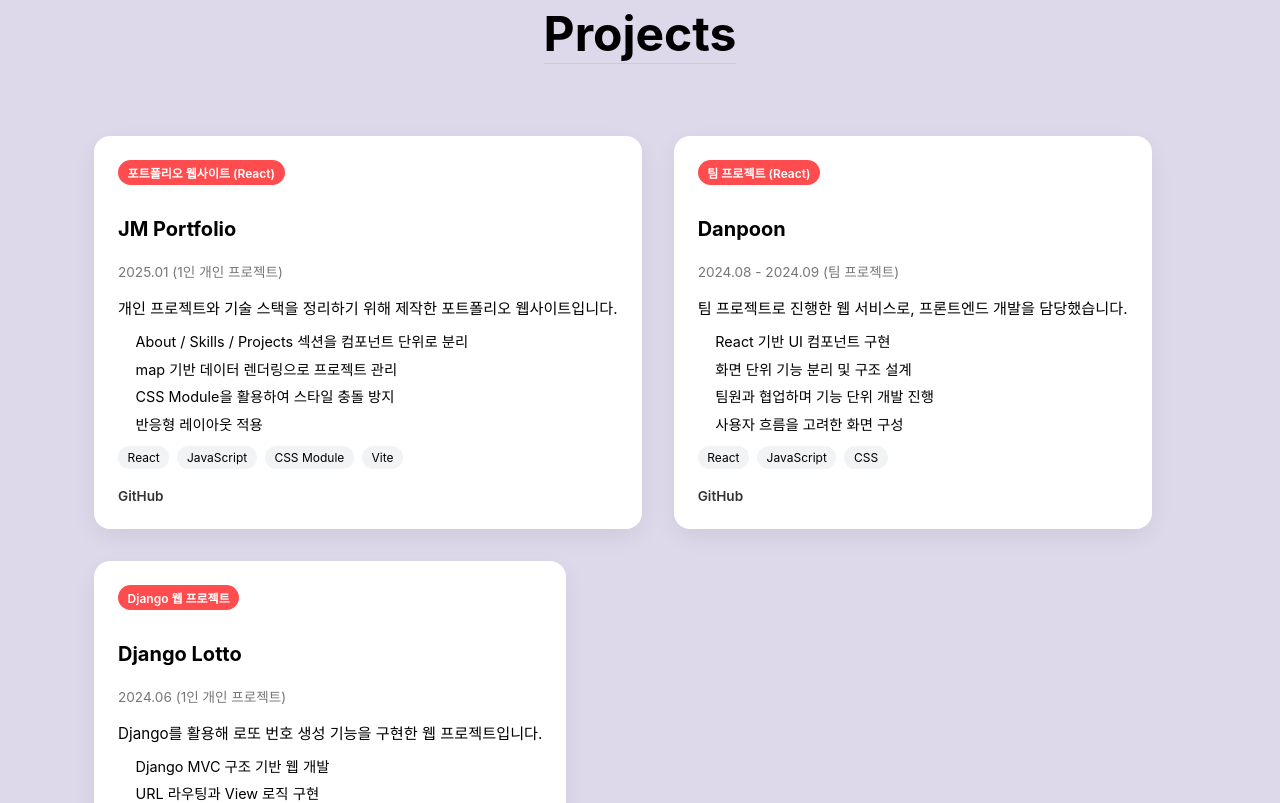
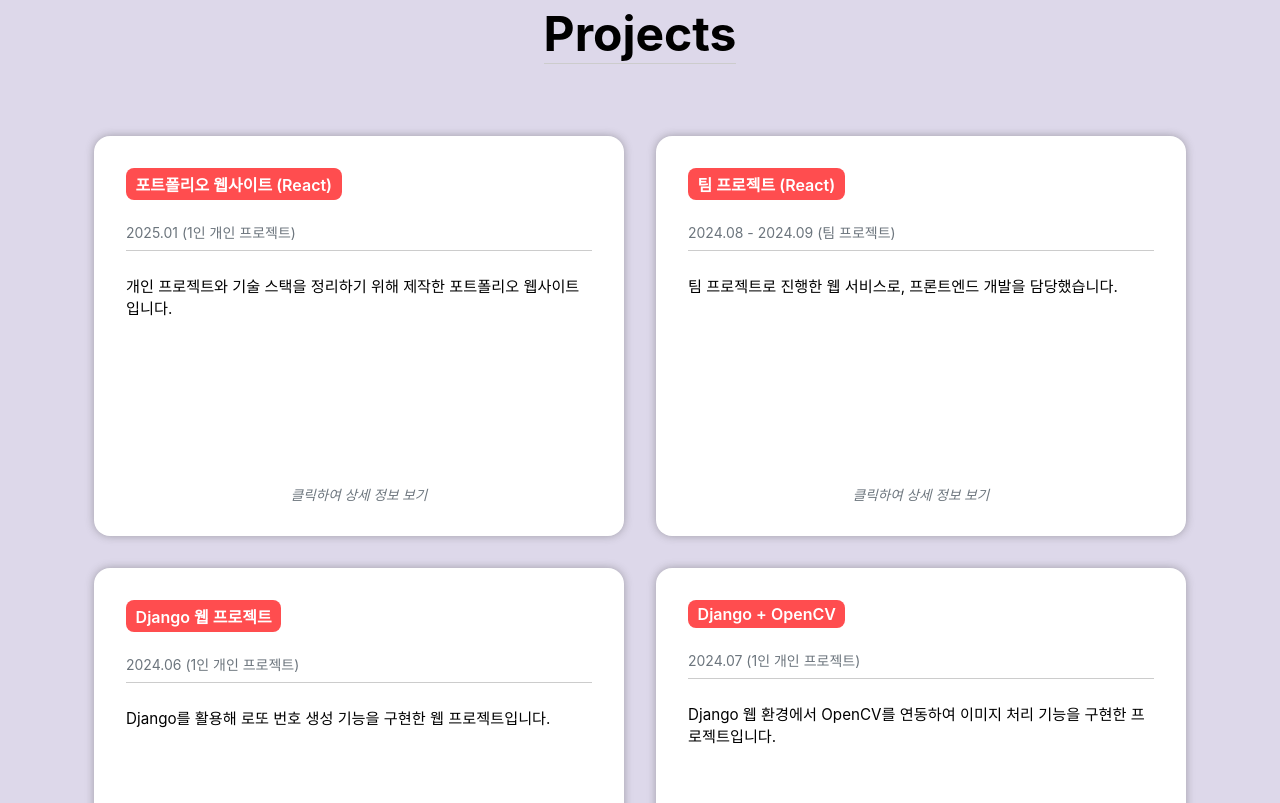
Before and after one commit to jjungming/jm_portfolio, a React (Create React App) app: page / in a window 1280 px wide. Shown: the part 2200-3003 px from the top of the page. Built offline with nearby package versions, Linux system fonts and the light colour scheme.

Commit message:
Card flip

```diff
--- a/src/components/sections/Projects/Projects.jsx
+++ b/src/components/sections/Projects/Projects.jsx
@@ -1,4 +1,4 @@
-import React from 'react';
+import React, { useState } from 'react';
 import styles from './Projects.module.css';
 import SectionTitle from '../../common/SectionTitle/SectionTitle';
 import projects from '../../../data/projects';
@@ -6,6 +6,15 @@ import projects from '../../../data/projects';
 
 /* projects.js 데이터를 기반으로 카드 리스트 출력 */
 const Projects = () => {
+  const [flippedCards, setFlippedCards] = useState({});
+
+  const handleCardClick = (projectId) => {
+    setFlippedCards((prev) => ({
+      ...prev,
+      [projectId]: !prev[projectId]
+    }));
+  };
+
   return (
     <section id="projects" className={styles.projectsContainer}>
 
@@ -15,23 +24,23 @@ const Projects = () => {
 
         <div className={styles.projectList}>
           {projects.map((project) => (
-            <article key={project.id} className={styles.card}>
-              {/* 이미지
-              <img
-                src={project.image}
-                alt={project.title}
-                className={styles.thumbnail}
-              /> */}
+            <article
+              key={project.id}
+              className={`${styles.card} ${flippedCards[project.id] ? styles.flipped : ''}`}
+              onClick={() => handleCardClick(project.id)}
+            >
+              {/* 앞면 */}
+              <div className={styles.cardFront}>
+                <span className={styles.badge}>{project.badge}</span>
+                <p className={styles.period}>{project.period}</p>
+                <p className={styles.description}>{project.description}</p>
+                <div className={styles.clickHint}>클릭하여 상세 정보 보기</div>
+              </div>
 
-              {/* 뱃지 */}
-              <span className={styles.badge}>{project.badge}</span>
-
-              {/* 제목 */}
+              {/* 뒷면 */}
+              <div className={styles.cardBack}>
                 <h3 className={styles.projectTitle}>{project.title}</h3>
-              <p className={styles.period}>{project.period}</p>
-
-              {/* 설명 */}
-              <p className={styles.description}>{project.description}</p>
+                <p className={styles.subtitle}>{project.subtitle}</p>
 
                 {/* 핵심 포인트 */}
                 <ul className={styles.highlights}>
@@ -55,9 +64,11 @@ const Projects = () => {
                     href={project.links.github}
                     target="_blank"
                     rel="noopener noreferrer"
+                    onClick={(e) => e.stopPropagation()}
                   >
                     GitHub
                   </a>
+                </div>
               </div>
             </article>
           ))}
--- a/src/components/sections/Projects/Projects.module.css
+++ b/src/components/sections/Projects/Projects.module.css
@@ -20,15 +20,50 @@
 }
 
 .card {
-    background: #ffffff;
-    border-radius: 16px;
-    padding: 1.5rem;
-    box-shadow: 0 8px 24px rgba(0, 0, 0, 0.06);
-    transition: transform 0.25s ease, box-shadow 0.25s ease;
+    position: relative;
+    width: calc((100% - 2rem) / 2);
+    height: 400px;
+    perspective: 1000px;
+    cursor: pointer;
 }
 
   .card:hover {
-    transform: translateY(-6px);
+    /* hover 효과는 내부 요소에 적용 */
+  }
+
+  .cardFront,
+  .cardBack {
+    position: absolute;
+    width: 100%;
+    height: 100%;
+    backface-visibility: hidden;
+    display: flex;
+    flex-direction: column;
+    padding: 2rem;
+    background-color: #fff;
+    box-shadow: 0 0 .5rem 0 rgba(68, 68, 68, .4);
+    border-radius: 1rem;
+    transition: transform 0.6s ease;
+  }
+
+  .cardFront {
+    transform: rotateY(0deg);
+  }
+
+  .cardBack {
+    transform: rotateY(180deg);
+  }
+
+  .card.flipped .cardFront {
+    transform: rotateY(-180deg);
+  }
+
+  .card.flipped .cardBack {
+    transform: rotateY(0deg);
+  }
+
+  .card:hover .cardFront,
+  .card:hover .cardBack {
     box-shadow: 0 16px 40px rgba(0, 0, 0, 0.1);
   }
 
@@ -41,25 +76,55 @@
   }
 
   .badge {
-    display: inline-block;
+    /* display: inline-block;
     background: #ff4d4f;
     color: #fff;
     font-size: 0.75rem;
     font-weight: 600;
     padding: 0.25rem 0.6rem;
     border-radius: 999px;
-    margin-bottom: 0.75rem;
+    margin-bottom: 0.75rem; */
+    align-self: flex-start;
+    padding: .25rem .6rem;
+    margin-bottom: .5rem;
+    background-color: #ff4d4f;
+    border-radius: .5rem;
+    font-weight: 600;
+    color: #fff;
+  }
+
+  .clickHint {
+    margin-top: auto;
+    padding-top: 1rem;
+    font-size: 0.85rem;
+    color: #6c757d;
+    text-align: center;
+    font-style: italic;
   }
 
   .projectTitle {
     font-size: 1.25rem;
     font-weight: 700;
+    margin-bottom: 0.5rem;
+  }
+
+  .subtitle {
+    padding-bottom: .5rem;
+    margin-bottom: .5rem;
+    border-bottom: 1px solid #ccc;
+    font-size: .875rem;
+    color: #6c757d;
   }
 
   .period {
-    font-size: 0.85rem;
+    /* font-size: 0.85rem;
     color: #777;
-    margin-bottom: 0.75rem;
+    margin-bottom: 0.75rem; */
+    padding-bottom: .5rem;
+    margin-bottom: .5rem;
+    border-bottom: 1px solid #ccc;
+    font-size: .875rem;
+    color: #6c757d;
   }
 
   .description {
--- a/src/data/projects.js
+++ b/src/data/projects.js
@@ -26,7 +26,7 @@ const projects = [
     id: 2,
     badge: '팀 프로젝트 (React)',
     period: '2024.08 - 2024.09 (팀 프로젝트)',
-    title: 'Danpoon',
+    title: 'Klay',
     subtitle: '팀 프론트엔드 프로젝트',
     description:
       '팀 프로젝트로 진행한 웹 서비스로, 프론트엔드 개발을 담당했습니다.',
@@ -38,7 +38,7 @@ const projects = [
     ],
     stacks: ['React', 'JavaScript', 'CSS'],
     links: {
-      github: 'https://github.com/JJungMing/2024_DANPOON_TEAM_56_FE',
+      github: 'https://github.com/9oormthon-univ/2024_DANPOON_TEAM_56_FE',
       demo: ''
     }
   },
```
Lines whose indentation alone changed are shown as unchanged.
